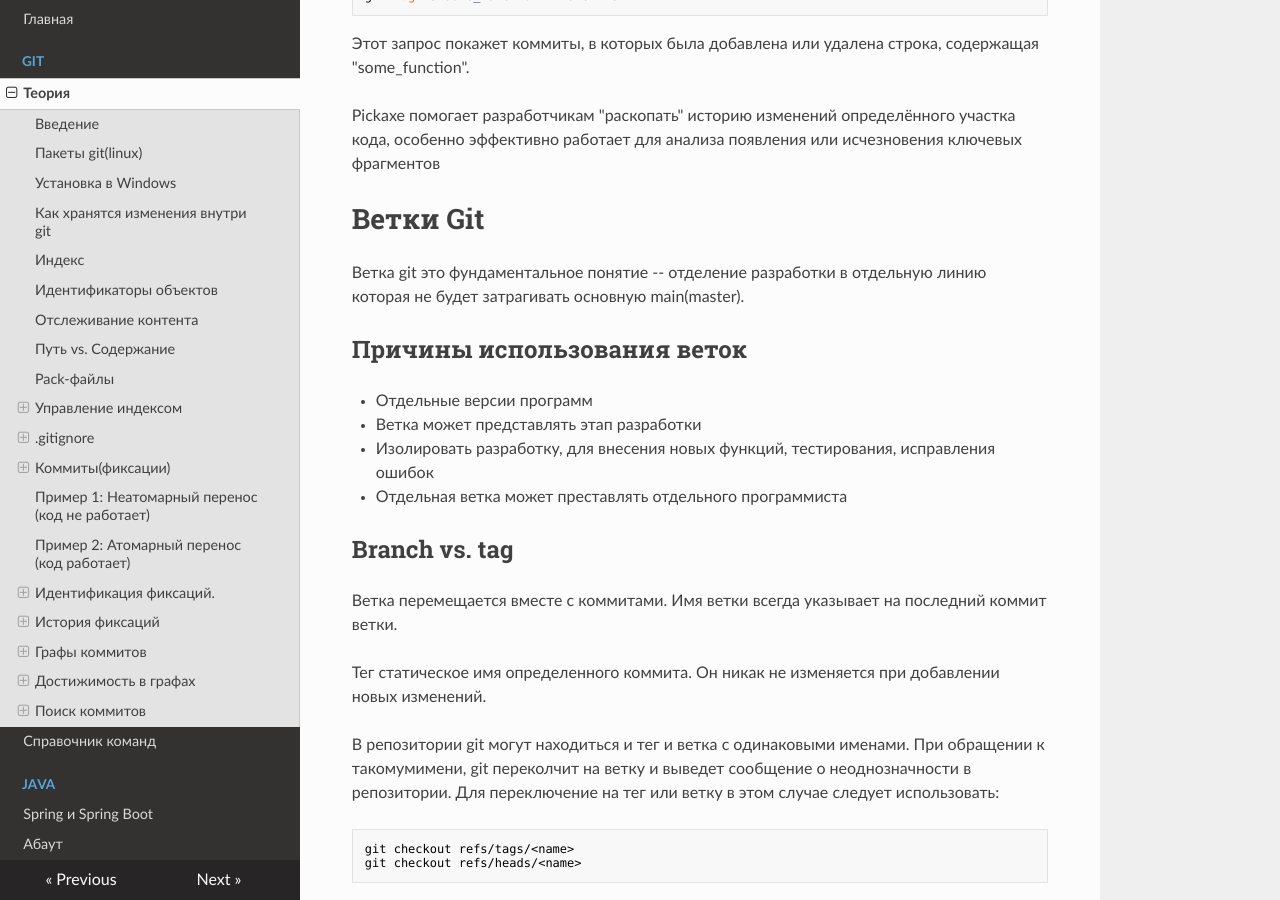
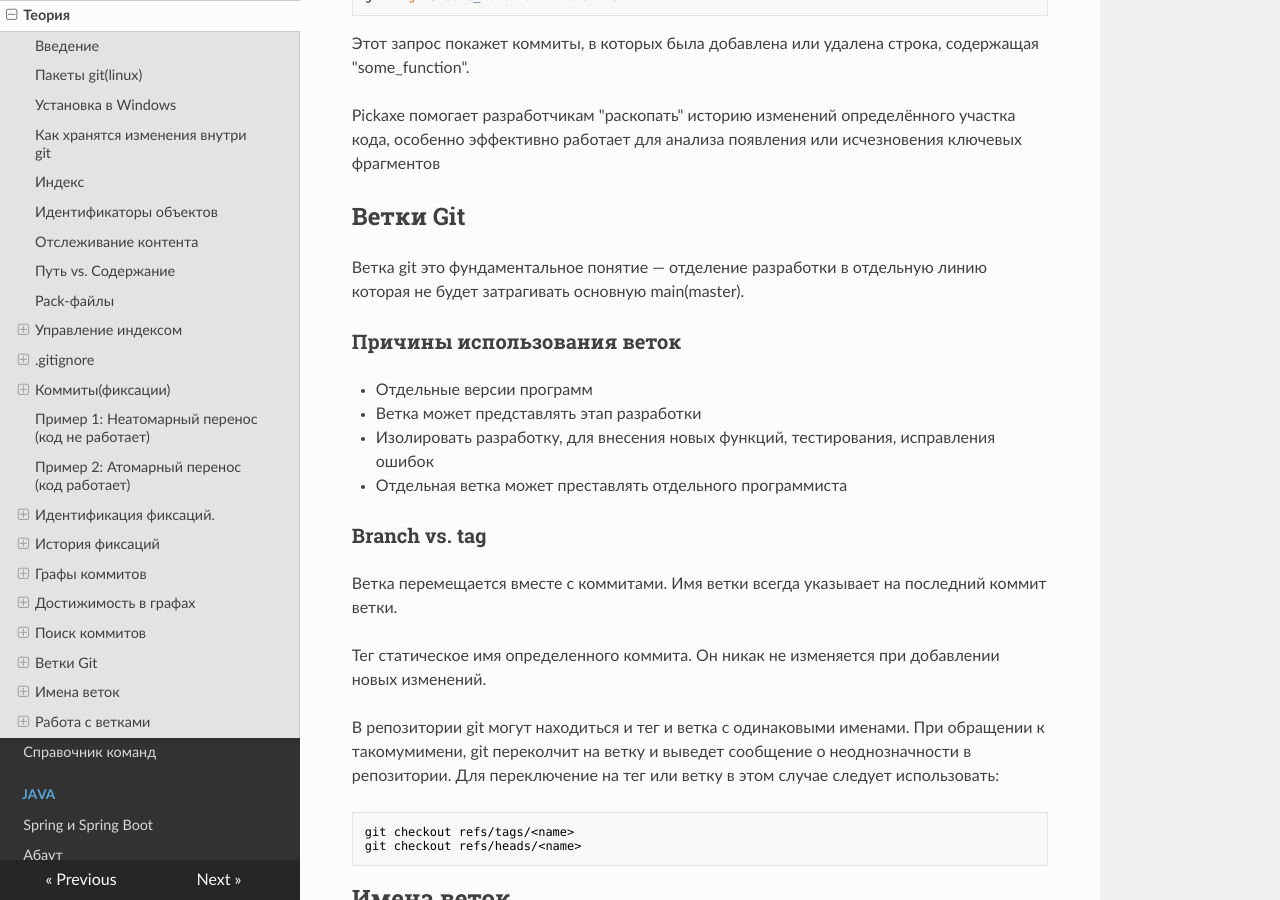
Before and after one commit to AMaslyakov/knowledge_base, an MkDocs documentation site: the page built from docs/git.md, in a window 1280 px wide and 900 px high, scrolled down 19124 px. Built offline with MkDocs 1.6.1, drawn with Linux system fonts in a browser that asks for light colours; nearby versions of some CDN libraries; some of the changed text lies outside the part shown.

Commit message:
Изменены заголовки

````diff
--- a/docs/git.md
+++ b/docs/git.md
@@ -783,18 +783,18 @@ git log -S"some_function" --oneline
 Pickaxe помогает разработчикам "раскопать" историю изменений определённого участка кода, особенно эффективно работает для анализа появления или исчезновения ключевых фрагментов
 
 
-# Ветки Git
+## Ветки Git
 
-Ветка git это фундаментальное понятие -- отделение разработки в отдельную линию которая не будет затрагивать основную main(master).
+Ветка git это фундаментальное понятие — отделение разработки в отдельную линию которая не будет затрагивать основную main(master).
 
-## Причины использования веток
+### Причины использования веток
 
 - Отдельные версии программ
 - Ветка может представлять этап разработки
 - Изолировать разработку, для внесения новых функций, тестирования, исправления ошибок
 - Отдельная ветка может преставлять отдельного программиста
 
-## Branch vs. tag
+### Branch vs. tag
 
 Ветка перемещается вместе с коммитами. Имя ветки всегда указывает на последний коммит ветки.
 
@@ -844,7 +844,9 @@ git branch "bug/something"
 
 ```git show-branch bug/*```
 
-## Работа с ветками
+
+##  Работа с ветками
+
 
 В репозитории может быть множество веток, но только одна ветка активна.
 
@@ -858,10 +860,12 @@ git branch "bug/something"
 
 Можно пересылать в удаленный репозиторий одну или несколько веток. Публикация ветки должна быть явной.
 
+
 ### Создание веток
 
+
 - Ветка создается на существующей фиксации.
-- Можно создать множество веьок от одной фиксации
+- Можно создать множество веток от одной фиксации
 - Ветка может "жить" любое время
 
 Для создания веток используется команда ```git branch```. Без аргментов дання команда выводит список веток.
@@ -880,7 +884,9 @@ git branch "bug/something"
 
 Данная команда только добавляет ветку в репозиторий, не производит никаких изменений над файлами, не создает коммитов. Для работы с веткой, необходимо переключение на нее.
 
+
 ### Просмотр веток.
+
 
 Можно использовать ```git branch```, будет выведен список веток . Активная ветка будет помечена звездочкой.
 
@@ -917,7 +923,9 @@ git branch "bug/something"
 
 Знак ```-``` будет относиться только к веткам участвоавшим в слиянии.
 
+
 ### Переключение веток
+
 
 Для переключения веток используется команда ``` git checkout <branch>```.
 
@@ -964,7 +972,9 @@ git branch <new-branch> <commit>
 git checkot <new-branch>
 ```
 
+
 ### Отсоденение HEAD
+
 
 С помощью checkout можно переключаться не только на ветки, но и на конкретный коммит.
 В таком случае создается анонаимная ветка состящая их одного коммита с остсоедееным(detach) HEAD.
````
Also changed, not shown: other parts of docs/git.md (+3 -0 lines).
